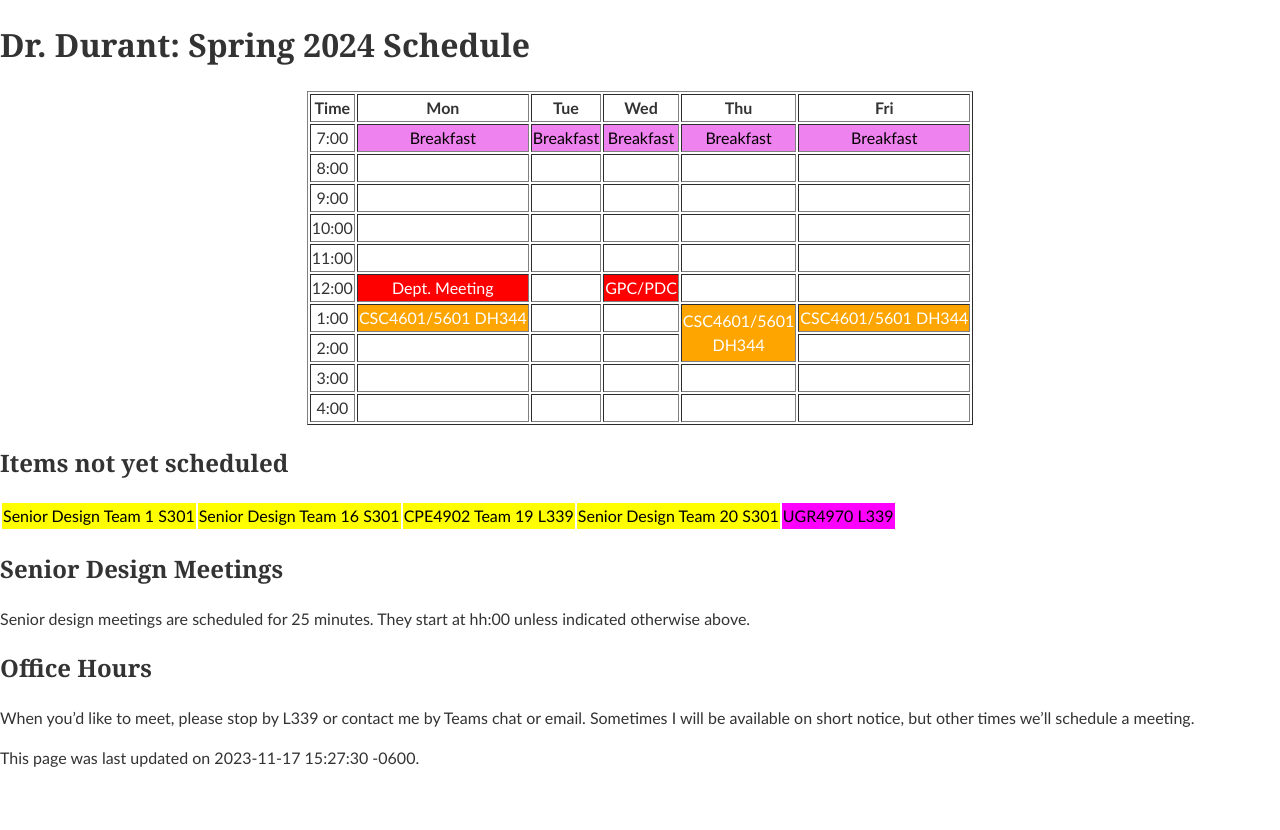
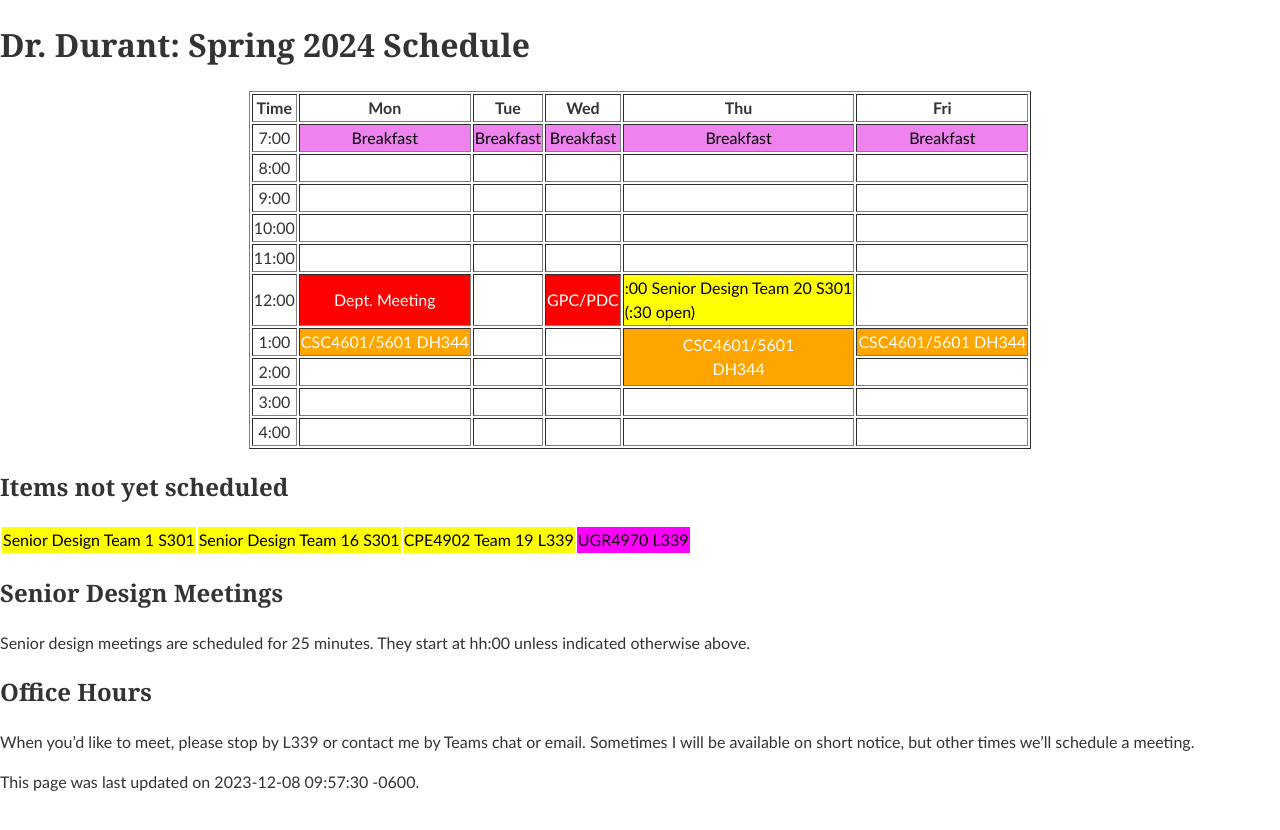
Before and after one commit to edurant/edurant.github.io, a Jekyll site: the page built from sched/s24.md, in a window 1280 px wide. Shown: the top 830 px of the page. Built offline with Jekyll 4.4.1, drawn with Linux system fonts in a browser that asks for light colours.

Commit message:
s24 schedule: schedule 1 team

```diff
--- a/sched/s24.md
+++ b/sched/s24.md
@@ -1,6 +1,6 @@
 ---
 title: "Dr. Durant: Spring 2024 Schedule"
-date: 2023-11-17 15:27:30 -0600
+date: 2023-12-08 09:57:30 -0600
 ---
 
 <style type="text/css">
@@ -14,17 +14,17 @@
 
 <div align="center">
 <table border>
-<tr><th>Time</th>   <th>Mon</th>                                        <th>Tue</th>                        <th>Wed</th>                        <th>Thu</th>                                                <th>Fri</th>                                        </tr>
-<tr><td>7:00</td>   <td class="lunch">Breakfast</td>                    <td class="lunch">Breakfast</td>    <td class="lunch">Breakfast</td>    <td class="lunch">Breakfast</td>                            <td class="lunch">Breakfast</td>                    </tr>
-<tr><td>8:00</td>   <td>&nbsp;</td>                                     <td>&nbsp;</td>                     <td>&nbsp;</td>                     <td>&nbsp;</td>                                             <td>&nbsp;</td>                                     </tr>
-<tr><td>9:00</td>   <td>&nbsp;</td>                                     <td>&nbsp;</td>                     <td>&nbsp;</td>                     <td>&nbsp;</td>                                             <td>&nbsp;</td>                                     </tr>
-<tr><td>10:00</td>  <td>&nbsp;</td>                                     <td>&nbsp;</td>                     <td>&nbsp;</td>                     <td>&nbsp;</td>                                             <td>&nbsp;</td>                                     </tr>
-<tr><td>11:00</td>  <td>&nbsp;</td>                                     <td>&nbsp;</td>                     <td>&nbsp;</td>                     <td>&nbsp;</td>                                             <td>&nbsp;</td>                                     </tr>
-<tr><td>12:00</td>  <td class="am">Dept. Meeting</td>                   <td>&nbsp;</td>                     <td class="am">GPC/PDC</td>         <td>&nbsp;</td>                                             <td>&nbsp;</td>                                     </tr>
-<tr><td>1:00</td>   <td class="csc4601">CSC4601/5601&nbsp;DH344</td>    <td>&nbsp;</td>                     <td>&nbsp;</td>                     <td rowspan="2" class="csc4601">CSC4601/5601<br/>DH344</td> <td class="csc4601">CSC4601/5601&nbsp;DH344</td>    </tr>
-<tr><td>2:00</td>   <td>&nbsp;</td>                                     <td>&nbsp;</td>                     <td>&nbsp;</td>                                                                                 <td>&nbsp;</td>                                     </tr>
-<tr><td>3:00</td>   <td>&nbsp;</td>                                     <td>&nbsp;</td>                     <td>&nbsp;</td>                     <td>&nbsp;</td>                                             <td>&nbsp;</td>                                     </tr>
-<tr><td>4:00</td>   <td>&nbsp;</td>                                     <td>&nbsp;</td>                     <td>&nbsp;</td>                     <td>&nbsp;</td>                                             <td>&nbsp;</td>                                     </tr>
+<tr><th>Time</th>   <th>Mon</th>                                        <th>Tue</th>                        <th>Wed</th>                        <th>Thu</th>                                                            <th>Fri</th>                                        </tr>
+<tr><td>7:00</td>   <td class="lunch">Breakfast</td>                    <td class="lunch">Breakfast</td>    <td class="lunch">Breakfast</td>    <td class="lunch">Breakfast</td>                                        <td class="lunch">Breakfast</td>                    </tr>
+<tr><td>8:00</td>   <td>&nbsp;</td>                                     <td>&nbsp;</td>                     <td>&nbsp;</td>                     <td>&nbsp;</td>                                                         <td>&nbsp;</td>                                     </tr>
+<tr><td>9:00</td>   <td>&nbsp;</td>                                     <td>&nbsp;</td>                     <td>&nbsp;</td>                     <td>&nbsp;</td>                                                         <td>&nbsp;</td>                                     </tr>
+<tr><td>10:00</td>  <td>&nbsp;</td>                                     <td>&nbsp;</td>                     <td>&nbsp;</td>                     <td>&nbsp;</td>                                                         <td>&nbsp;</td>                                     </tr>
+<tr><td>11:00</td>  <td>&nbsp;</td>                                     <td>&nbsp;</td>                     <td>&nbsp;</td>                     <td>&nbsp;</td>                                                         <td>&nbsp;</td>                                     </tr>
+<tr><td>12:00</td>  <td class="am">Dept. Meeting</td>                   <td>&nbsp;</td>                     <td class="am">GPC/PDC</td>         <td class="cpe4902">:00 Senior Design Team 20 S301<br/>(:30 open)</td>  <td>&nbsp;</td>                                     </tr>
+<tr><td>1:00</td>   <td class="csc4601">CSC4601/5601&nbsp;DH344</td>    <td>&nbsp;</td>                     <td>&nbsp;</td>                     <td rowspan="2" class="csc4601">CSC4601/5601<br/>DH344</td>             <td class="csc4601">CSC4601/5601&nbsp;DH344</td>    </tr>
+<tr><td>2:00</td>   <td>&nbsp;</td>                                     <td>&nbsp;</td>                     <td>&nbsp;</td>                                                                                             <td>&nbsp;</td>                                     </tr>
+<tr><td>3:00</td>   <td>&nbsp;</td>                                     <td>&nbsp;</td>                     <td>&nbsp;</td>                     <td>&nbsp;</td>                                                         <td>&nbsp;</td>                                     </tr>
+<tr><td>4:00</td>   <td>&nbsp;</td>                                     <td>&nbsp;</td>                     <td>&nbsp;</td>                     <td>&nbsp;</td>                                                         <td>&nbsp;</td>                                     </tr>
 </table>
 </div>
 
@@ -33,7 +33,6 @@
 <td class="cpe4902">Senior Design Team 1 S301</td>
 <td class="cpe4902">Senior Design Team 16 S301</td>
 <td class="cpe4902">CPE4902 Team 19 L339</td>
-<td class="cpe4902">Senior Design Team 20 S301</td>
 <td class="ugr4970">UGR4970 L339</td>
 </tr></table>
 
```
